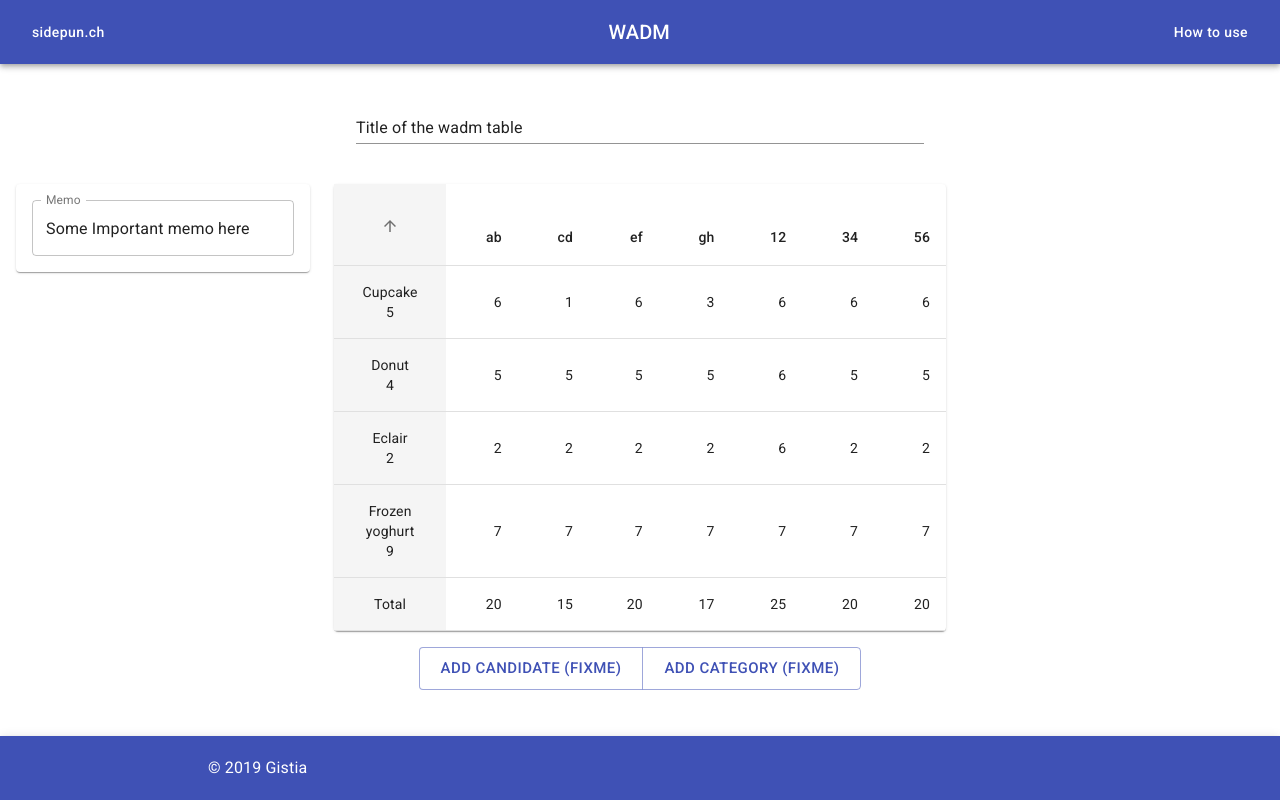
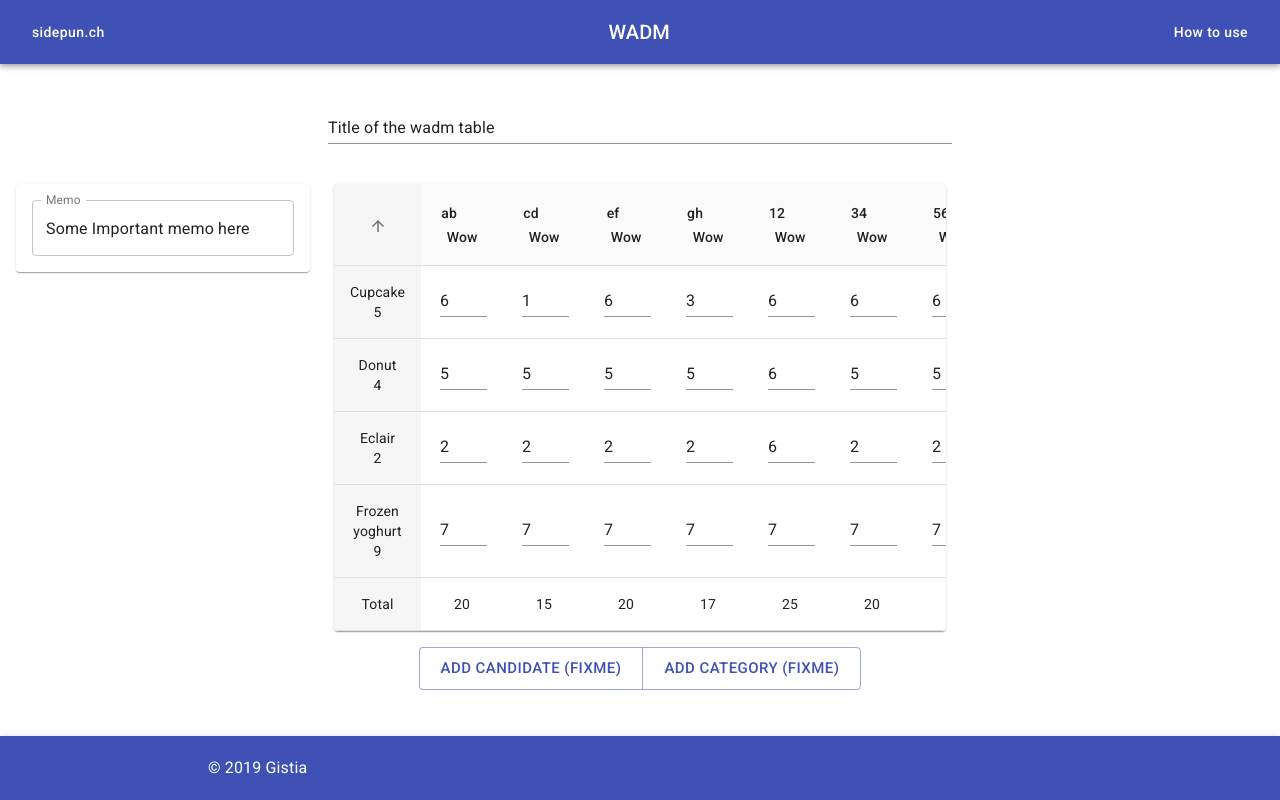
Before and after one commit to kim-sardine/wadm-react, a React (Create React App) app: page / in a window 1280 px wide. Built offline with nearby package versions, Linux system fonts and the light colour scheme; the HTML template or start-up script is replaced by a standard one.

Commit message:
Input cells

```diff
--- a/src/App.tsx
+++ b/src/App.tsx
@@ -8,7 +8,7 @@ import Header from './components/Header';
 import Footer from './components/Footer';
 import Title from './components/Title';
 import Memo from './components/Memo';
-import WadmTable from './components/WadmTable'
+import WadmTable, {createCandidate, createCategory} from './components/WadmTable'
 import './App.css';
 
 ReactGA.initialize('###');
@@ -23,32 +23,6 @@ const useStyles = makeStyles((theme) => ({
 }));
 
 const sampleInputMemo = `Some Important memo here`;
-
-interface Candidate {
-    name: string;
-    values: Array<number>;
-}
-interface Category {
-    name: string;
-    index: number;
-    weight: number;
-}
-
-
-function createCandidate(
-    name: string,
-    values: Array<number>,
-): Candidate {
-    return { name, values };
-}
-
-function createCategory(
-    name: string,
-    index: number,
-    weight: number,
-): Category {
-    return { name, index, weight };
-}
 
 const sampleCandidates = [
     createCandidate('ab', [6,5,2,7]),
--- a/src/components/Title.tsx
+++ b/src/components/Title.tsx
@@ -1,8 +1,8 @@
 import React, { useState } from 'react';
 import { makeStyles } from '@material-ui/core/styles';
 import {
-    Container,
     TextField,
+    Grid,
 } from '@material-ui/core';
 
 const useStyles = makeStyles((theme) => ({
@@ -21,13 +21,15 @@ function Title() {
     };
 
     return (
-        <Container maxWidth="sm" component="main" className={classes.heroContent}>
-            <TextField
-                value={title}
-                onChange={onChangeInputData}
-                fullWidth
-            />
-        </Container>
+        <Grid container justify="center" className={classes.heroContent}>
+            <Grid item xs={12} sm={6}>
+                <TextField
+                    value={title}
+                    onChange={onChangeInputData}
+                    fullWidth
+                />
+            </Grid>
+        </Grid>
     );
 }
 
--- a/src/components/WadmTable.tsx
+++ b/src/components/WadmTable.tsx
@@ -11,7 +11,7 @@ import TableSortLabel from '@material-ui/core/TableSortLabel';
 import Paper from '@material-ui/core/Paper';
 import Button from '@material-ui/core/Button';
 import ButtonGroup from '@material-ui/core/ButtonGroup';
-import EditIcon from '@material-ui/icons/Edit';
+import TextField from '@material-ui/core/TextField';
 
 interface Candidate {
     name: string;
@@ -21,6 +21,22 @@ interface Category {
     name: string;
     index: number;
     weight: number;
+}
+
+
+export function createCandidate(
+    name: string,
+    values: Array<number>,
+): Candidate {
+    return { name, values };
+}
+
+export function createCategory(
+    name: string,
+    index: number,
+    weight: number,
+): Category {
+    return { name, index, weight };
 }
 
 let candidates: Candidate[]  = [];
@@ -105,8 +121,9 @@ function EnhancedTableHead(props: EnhancedTableProps) {
                 </TableCell>
                 {candidates.map((candidate, index) => (
                     <TableCell
+                        className={classes.tableCell}
                         key={index}
-                        align="right"
+                        align="center"
                         padding="default"
                         sortDirection={orderBy === index ? order : false}
                     >
@@ -116,43 +133,17 @@ function EnhancedTableHead(props: EnhancedTableProps) {
                             onClick={createSortHandler(index)}
                             // TODO: LightGrey when inactive
                         >
-                            &nbsp;
-                            {orderBy === index ? (
-                                // FIXME: Do we need this?
-                                <span className={classes.visuallyHidden}>
-                                    {order === 'desc' ? 'sorted descending' : 'sorted ascending'}
-                                </span>
-                            ) : null}
+                            {candidate.name} {/* TODO: In Same Line */}
                         </TableSortLabel>
-                        {candidate.name} {/* TODO: In Same Line */}
+                        <div className="Wow">
+                            Wow
+                        </div>
                     </TableCell>
                 ))}
             </TableRow>
         </TableHead>
   );
 }
-
-interface MyTableRowProps {
-    category: Category,
-}
-
-const MyTableRow = (props: MyTableRowProps) => {
-    const { category } = props;
-
-    return (
-        <TableRow hover key={category.name}>
-            <TableCell align="center">
-                <div>
-                    <div>{category.name}</div>
-                    <div>{category.weight}</div>
-                </div>
-            </TableCell>
-            {candidates.map((candidate) => (
-                <TableCell align="right">{candidate.values[category.index]}</TableCell> // TODO: Need Input
-            ))}
-        </TableRow>
-    );
-};
 
 // TODO: Highlight Color
 const MyTotalRow = () => {
@@ -162,7 +153,7 @@ const MyTotalRow = () => {
                 Total
             </TableCell>
             {candidates.map((candidate) => (
-                <TableCell align="right">{candidate.values.reduce((a, b) => a + b, 0)}</TableCell>
+                <TableCell align="center">{candidate.values.reduce((a, b) => a + b, 0)}</TableCell>
             ))}
         </TableRow>
     );
@@ -192,6 +183,9 @@ const useStyles = makeStyles((theme: Theme) =>
         },
         table: {
             // minWidth: 750,
+        },
+        tableCell: {
+            minWidth: 50,
         },
         visuallyHidden: {
             border: 0,
@@ -225,10 +219,33 @@ export default function WadmTable(props: WadmTableProps) {
     const [order, setOrder] = useState<Order>('asc');
     const [orderBy, setOrderBy] = useState<number>(-1);
 
-    const handleRequestSort = (event: React.MouseEvent<unknown>, property: number) => {
+    const handleRequestSort = (e: React.MouseEvent<unknown>, property: number) => {
         const isAsc = orderBy === property && order === 'asc';
         setOrder(isAsc ? 'desc' : 'asc');
         setOrderBy(property);
+    };
+
+    const handleValueChange = (value: string, catIdx: number, canIdx: number) => {
+        let newValue = parseInt(value);
+        if (isNaN(newValue)) {
+            newValue = 1;
+        }
+
+        if (newValue > 10) {
+            newValue = 10;
+        }
+        else if (newValue < 1) {
+            newValue = 1;
+        }
+
+        const targetCandidate = inputCandidates[canIdx];
+        const targetValues = [...targetCandidate.values];
+        targetValues[catIdx] = newValue;
+
+        const udpatedCandidate = createCandidate(targetCandidate.name, targetValues)
+        setCandidates(
+            [...inputCandidates.slice(0, canIdx), udpatedCandidate, ...inputCandidates.slice(canIdx+1)]
+        )
     };
 
     return (
@@ -240,6 +257,7 @@ export default function WadmTable(props: WadmTableProps) {
                         aria-labelledby="Wadm Table"
                         size="medium"
                         aria-label="wadm table"
+                        stickyHeader={true}
                     >
                         <EnhancedTableHead
                             classes={classes}
@@ -252,7 +270,28 @@ export default function WadmTable(props: WadmTableProps) {
                                 stableSort(categories, getComparator(order, orderBy))
                                     .map((category) => {
                                         return (
-                                            <MyTableRow category={category} />
+                                            <TableRow hover key={category.name}>
+                                                <TableCell align="center">
+                                                    <div>
+                                                        <div>{category.name}</div>
+                                                        <div>{category.weight}</div>
+                                                    </div>
+                                                </TableCell>
+                                                {candidates.map((candidate, index) => (
+                                                    <TableCell align="right">
+                                                        <TextField
+                                                            type="number"
+                                                            size="small"
+                                                            margin="none"
+                                                            value={candidate.values[category.index]}
+                                                            onChange={(e) => handleValueChange(e.target.value, category.index, index)}
+                                                            InputProps={
+                                                                { inputProps: { min: "0", max: "10", step: "1" } }
+                                                            }
+                                                        />
+                                                    </TableCell> // TODO: Need Input
+                                                ))}
+                                            </TableRow>
                                         );
                                     })
                             }
```
